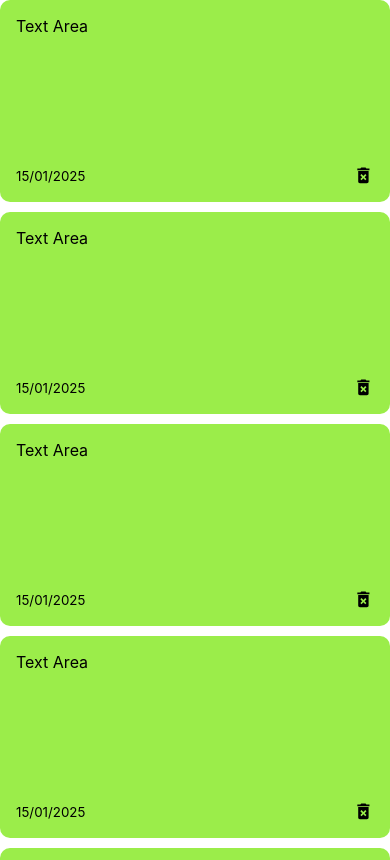
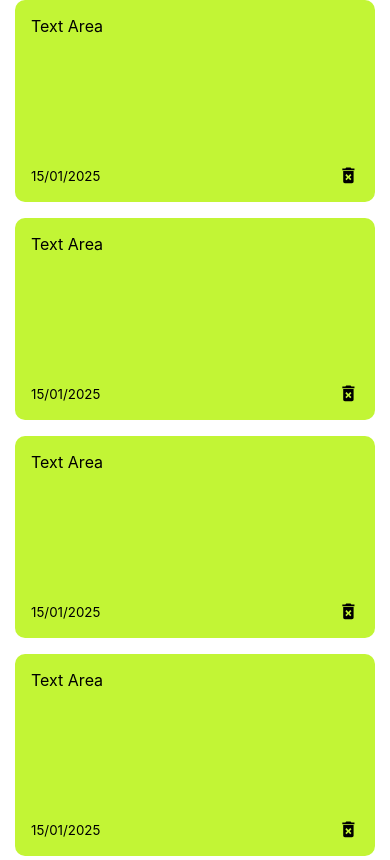
Before and after one commit to VishalChoudhary/eazynotes, a React (Create React App) app: page / in a window 390 px wide. Shown: the top 860 px of the page. Built offline with nearby package versions, Linux system fonts and the light colour scheme.

Commit message:
css notes responsive commit

```diff
--- a/src/index.css
+++ b/src/index.css
@@ -11,9 +11,20 @@
   font-family: source-code-pro, Menlo, Monaco, Consolas, 'Courier New',
     monospace;
 }
+.container{
+  max-width: 1000px;
+  margin-right: auto;
+  margin-left: auto;
+  padding-left: 15px;
+  padding-right: 15px;
+}
+.note-list{
+  display: grid;
+  grid-gap: 1rem;
+  grid-template-columns: repeat(auto-fit,minmax(250px,1fr));
+}
 .note{
-  background-color: #9bed4a;
-  margin-bottom: 10px;
+  background-color: #c2f535;
   border-radius: 10px;
   padding: 1rem;
   min-height: 170px;
```
